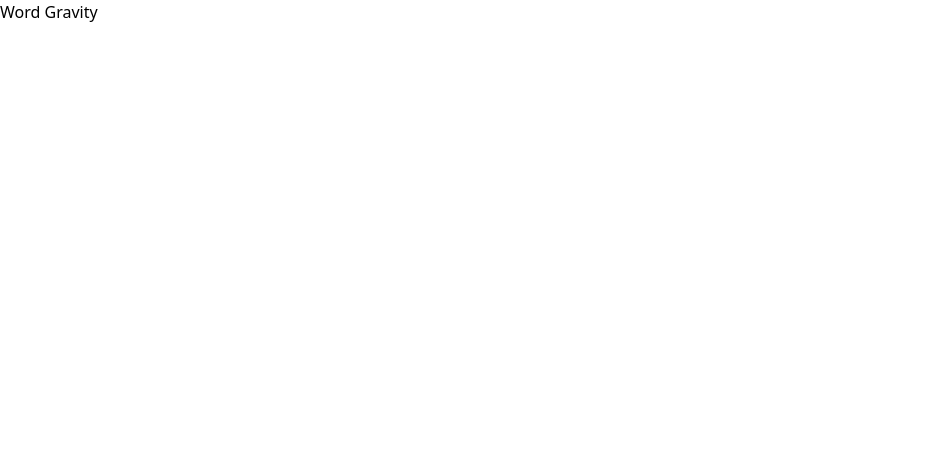
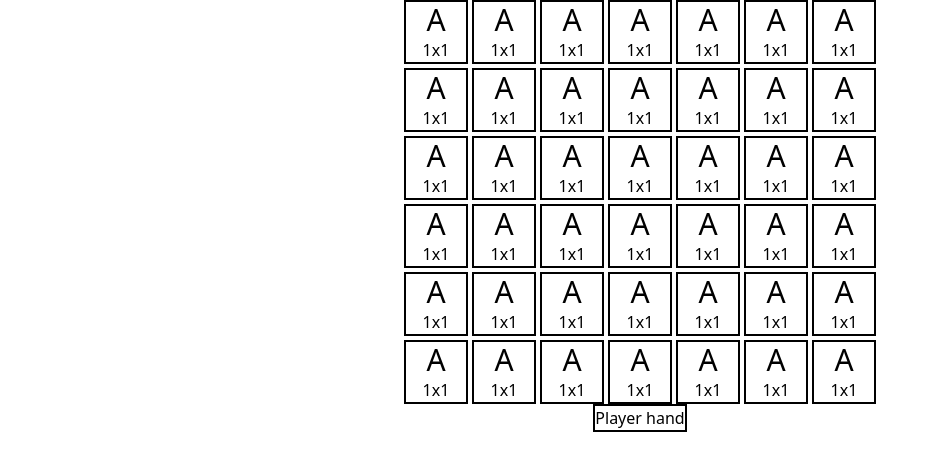
Before and after one commit to xandwr/word-gravity-pure, a React (Vite) app: page / in a window 1280 px wide. Shown: the top 470 px of the page, without its empty margins (0-939 px from the left). Built offline with nearby package versions, Linux system fonts and the light colour scheme.

Commit message:
Im tweaking fr

```diff
--- a/src/App.tsx
+++ b/src/App.tsx
@@ -1,7 +1,13 @@
+import WordGrid from "./components/wordGrid"
+import PlayerHand from "./components/playerHand"
+
 function App() {
   return (
     <>
-      <h1>Word Gravity</h1>
+      <div className="flex flex-col justify-center-safe items-center-safe">
+        <WordGrid />
+        <PlayerHand />
+      </div>
     </>
   )
 }
--- /dev/null
+++ b/src/components/letterSlot.tsx
@@ -0,0 +1,14 @@
+// components/letterSlot.tsx
+
+export default function LetterSlot({ index = 0 }) {
+    return (
+        <div className="border-2 aspect-square">
+            <h1 className="text-center text-3xl">A</h1>
+            <span className="flex flex-row justify-center-safe">
+                <h1>1</h1>
+                x
+                <h1>1</h1>
+            </span>
+        </div>
+    );
+}
--- /dev/null
+++ b/src/components/playerHand.tsx
@@ -0,0 +1,9 @@
+// components/playerHand.tsx
+
+export default function PlayerHand({}) {
+    return (
+        <div className="border-2">
+            Player hand
+        </div>
+    );
+}
--- /dev/null
+++ b/src/components/wordGrid.tsx
@@ -0,0 +1,24 @@
+// components/wordGrid.tsx
+
+import LetterSlot from "./letterSlot";
+
+const GRID_COLS = 7
+const GRID_ROWS = 6
+
+export default function WordGrid({ }) {
+    let numberOfSlots = GRID_COLS * GRID_ROWS;
+
+    return (
+        <div
+            className="grid gap-1 w-min h-min"
+            style={{
+                gridTemplateColumns: `repeat(${GRID_COLS}, 1fr)`,
+                gridTemplateRows: `repeat(${GRID_ROWS}, 1fr)`,
+            }}
+        >
+            {Array.from({ length: numberOfSlots }).map((_, index) => (
+                <LetterSlot key={index} index={index} />
+            ))}
+        </div>
+    );
+}
```
